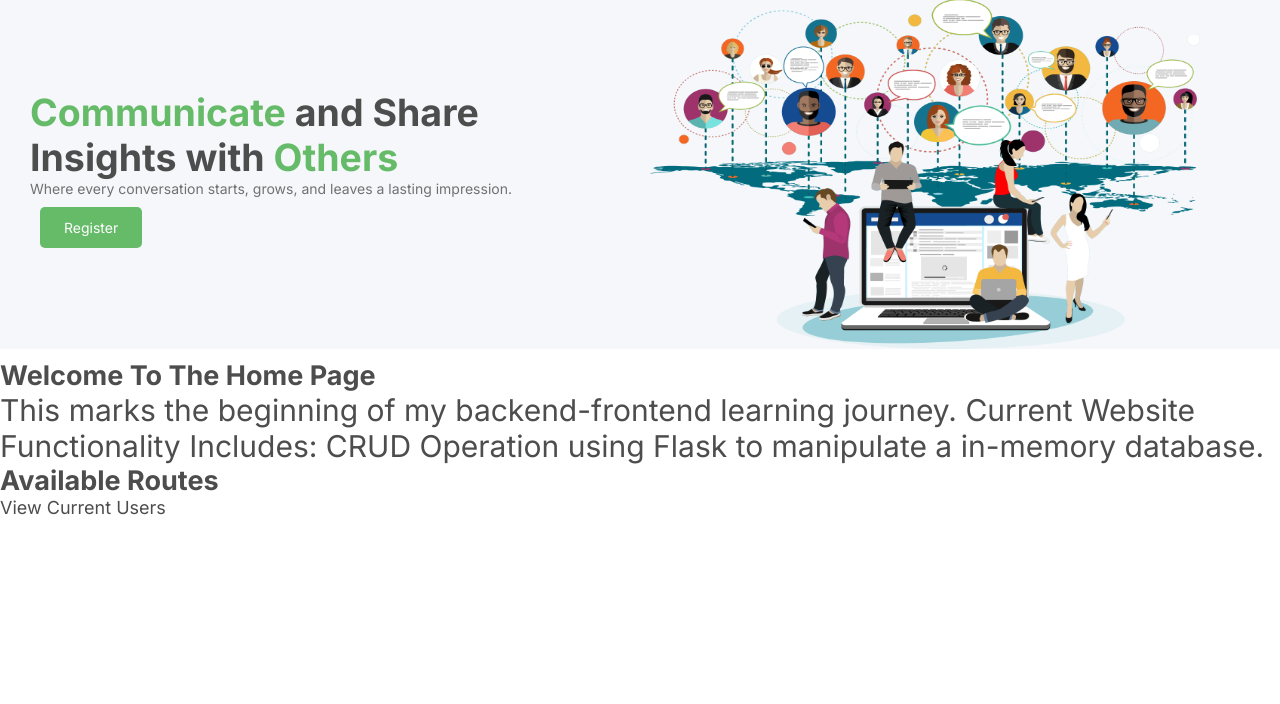
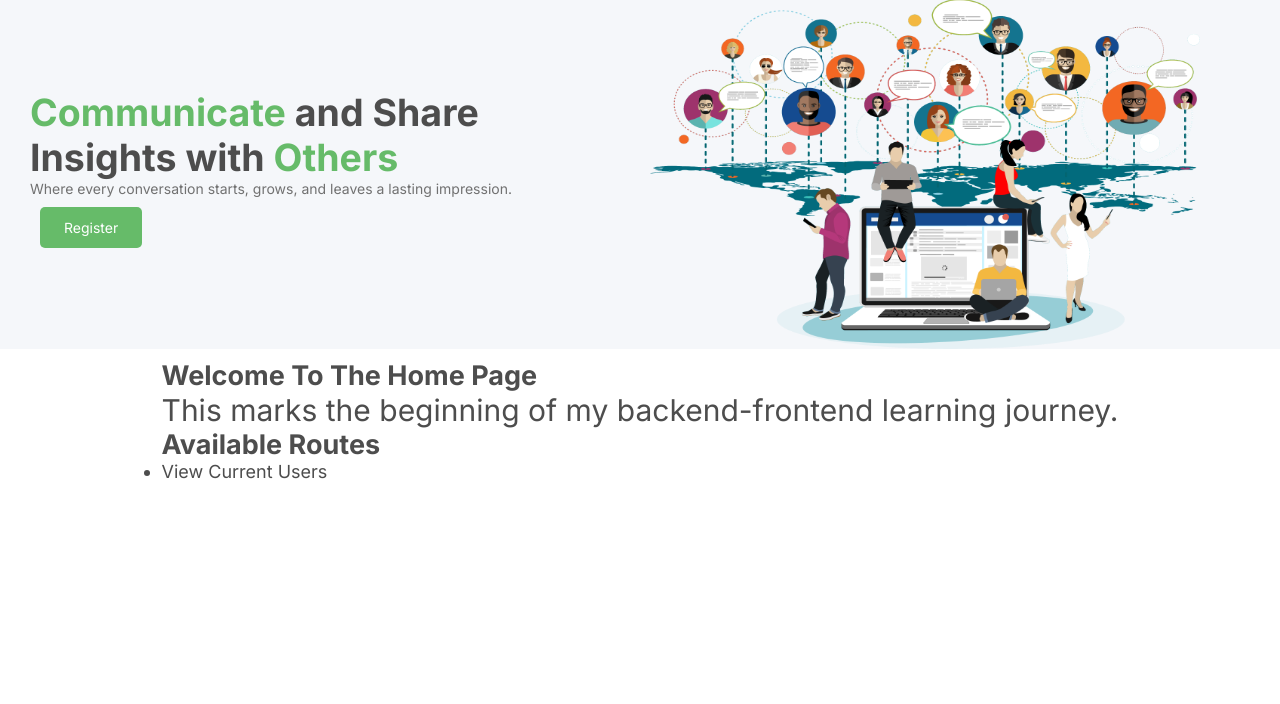
Before and after one commit to CowBreado/ArkChat-Web-App, a Flask app: page / in a window 1280 px wide. Shown: the part 51-755 px from the top of the page. Run offline with Flask 3, Linux system fonts and the light colour scheme.

Commit message:
Fixed some wordings

```diff
--- a/templates/home.html
+++ b/templates/home.html
@@ -51,7 +51,7 @@
         <div class="section-2">
             <div class="section-2-textbox">
                 <h1>Welcome To The Home Page</h1>
-                <p style="font-size:30px;">This marks the beginning of my backend-frontend learning journey. Current Website Functionality Includes: CRUD Operation using Flask to manipulate a in-memory database.</p>
+                <p style="font-size:30px;">This marks the beginning of my backend-frontend learning journey.</p>
                 <h1>Available Routes</h1>
                 <ul class="route-list">
                     <li><a href="/view">View Current Users</a></li>
```
Also changed, not shown: 1 other file.
